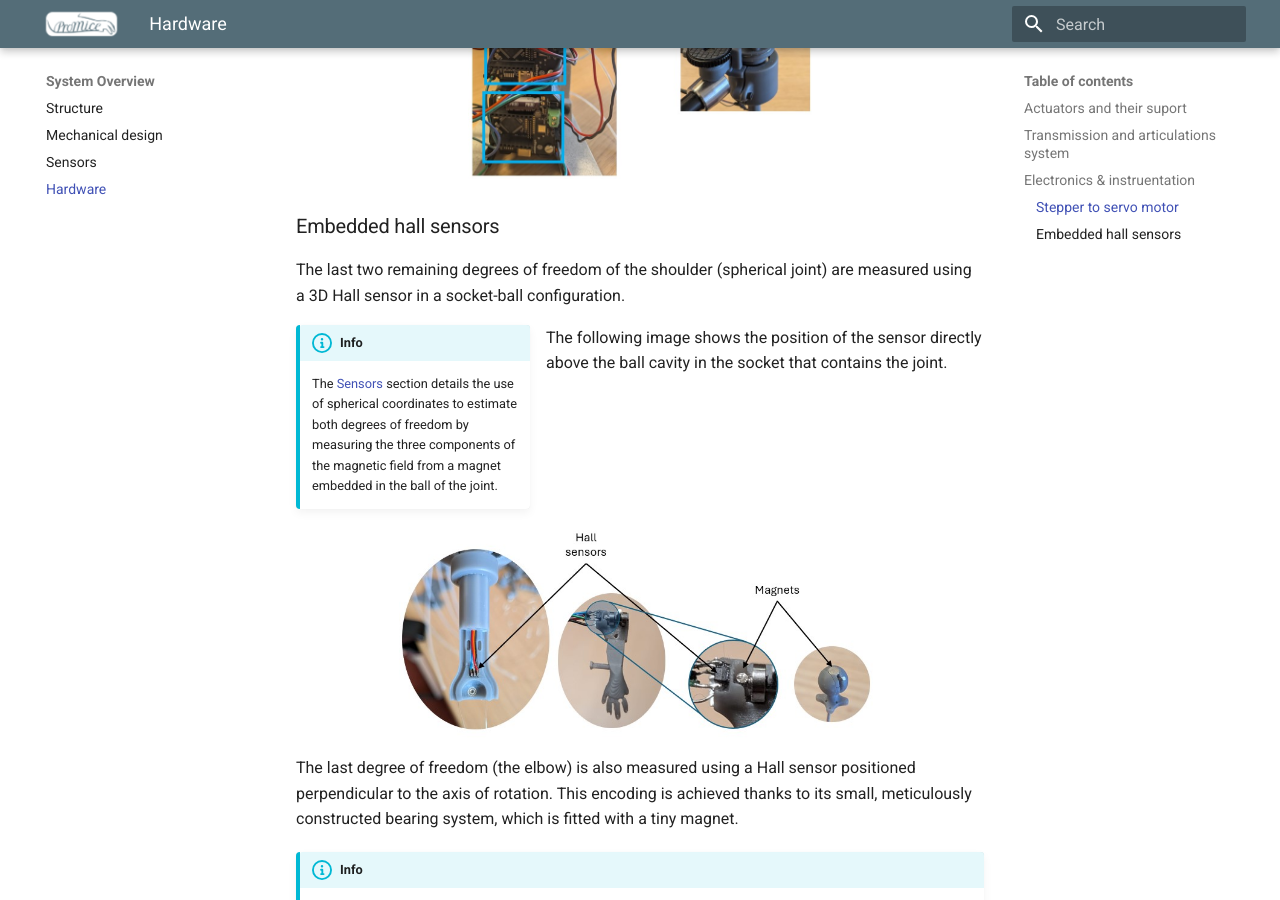
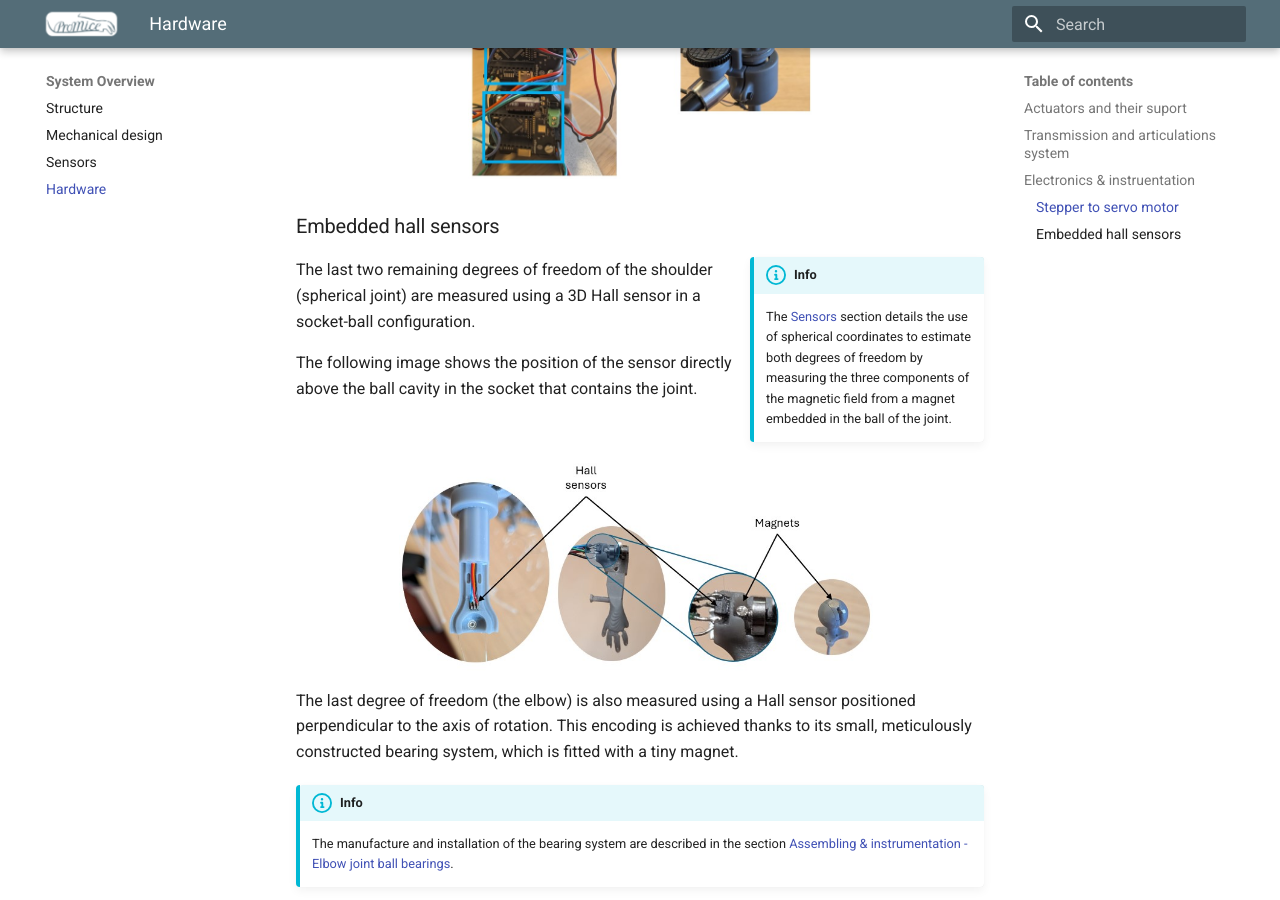
Before and after one commit to Juan-CarlosM/ProMice, an MkDocs documentation site: the page built from docs/hardware.md, in a window 1280 px wide and 900 px high, scrolled down 2233 px. Built offline with MkDocs 1.6.1 and Material for MkDocs 9.7.7, drawn with Linux system fonts in a browser that asks for light colours; part of the change alters nothing that is shown.

```diff
--- a/docs/hardware.md
+++ b/docs/hardware.md
@@ -29,11 +29,10 @@ It is done this way to measure the rotation about the shoulder’s z-axis locall
 
 ### Embedded hall sensors
 
+!!! info inline end
+    The [Sensors](sensors.md) section details the use of spherical coordinates to estimate both degrees of freedom by measuring the three components of the magnetic field from a magnet embedded in the ball of the joint.
+
 The last two remaining degrees of freedom of the shoulder (spherical joint) are measured using a 3D Hall sensor in a socket-ball configuration.
-
-
-!!! info inline
-    The [Sensors](sensors.md) section details the use of spherical coordinates to estimate both degrees of freedom by measuring the three components of the magnetic field from a magnet embedded in the ball of the joint.
 
 The following image shows the position of the sensor directly above the ball cavity in the socket that contains the joint.
 
```
